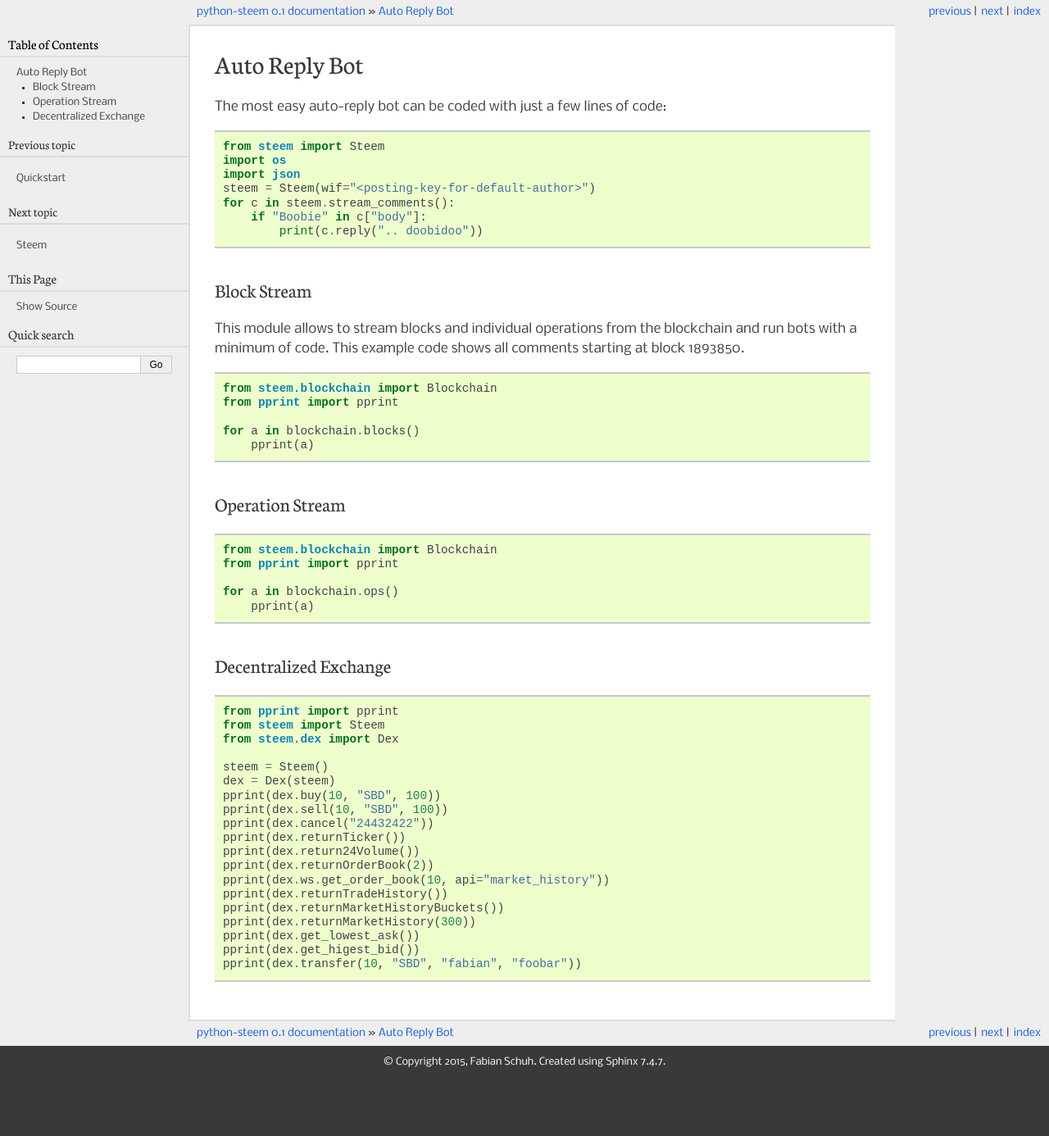
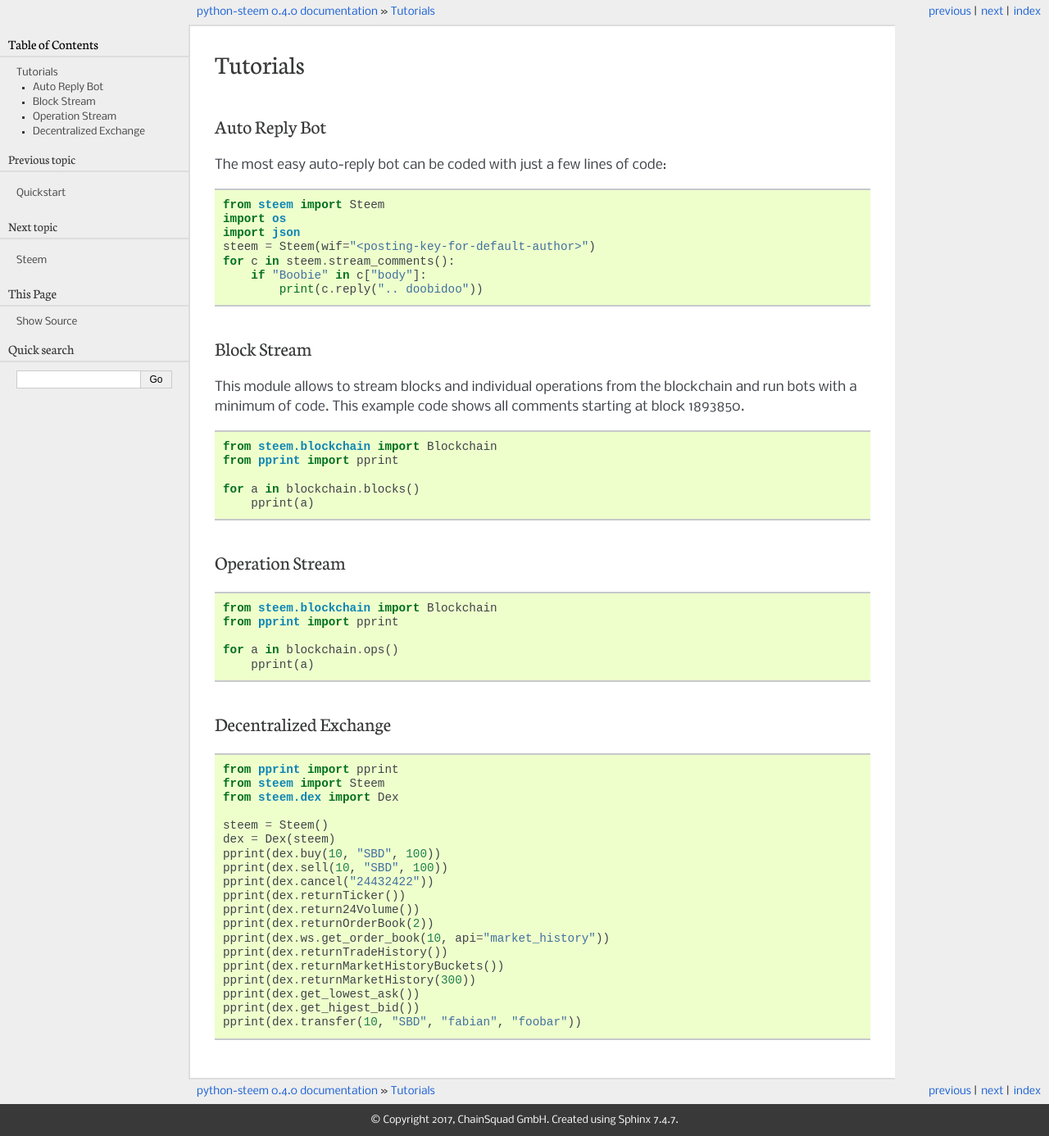
Before and after one commit to xeroc/piston-lib, a Sphinx documentation site: the page built from docs/tutorials.rst, in a window 1280 px wide. Shown: the whole page at 82% size. Built offline with Sphinx 7.4.7, drawn with Linux system fonts in a browser that asks for light colours; before the commit the page ends 1315 px from its top, so only the background shows below that.

Commit message:
[docs] update of documentation

```diff
--- a/docs/conf.py
+++ b/docs/conf.py
@@ -49,7 +49,7 @@
 
 # General information about the project.
 project = 'python-steem'
-copyright = '2015, Fabian Schuh'
+copyright = '2017, ChainSquad GmbH'
 author = 'Fabian Schuh'
 
 # The version info for the project you're documenting, acts as replacement for
@@ -57,9 +57,9 @@
 # built documents.
 #
 # The short X.Y version.
-version = '0.1'
+version = '0.4'
 # The full version, including alpha/beta/rc tags.
-release = '0.1'
+release = '0.4.0'
 
 # The language for content autogenerated by Sphinx. Refer to documentation
 # for a list of supported languages.
@@ -225,7 +225,7 @@
 #  author, documentclass [howto, manual, or own class]).
 latex_documents = [
   (master_doc, 'python-steem.tex', 'python-steem Documentation',
-   'Fabian Schuh', 'manual'),
+   author, 'manual'),
 ]
 
 # The name of an image file (relative to this directory) to place at the top of
--- a/docs/tutorials.rst
+++ b/docs/tutorials.rst
@@ -1,3 +1,7 @@
+*****************
+Tutorials
+*****************
+
 Auto Reply Bot
 --------------
 
@@ -14,7 +18,7 @@
            print(c.reply(".. doobidoo"))
 
 Block Stream
-~~~~~~~~~~~~
+------------
 
 This module allows to stream blocks and individual operations from the
 blockchain and run bots with a minimum of code.
@@ -29,7 +33,7 @@
        pprint(a)
 
 Operation Stream
-~~~~~~~~~~~~~~~~~
+-----------------
 
 .. code-block:: python
 
@@ -40,7 +44,7 @@
        pprint(a)
 
 Decentralized Exchange
-~~~~~~~~~~~~~~~~~~~~~~
+----------------------
 
 .. code-block:: python
 
```
